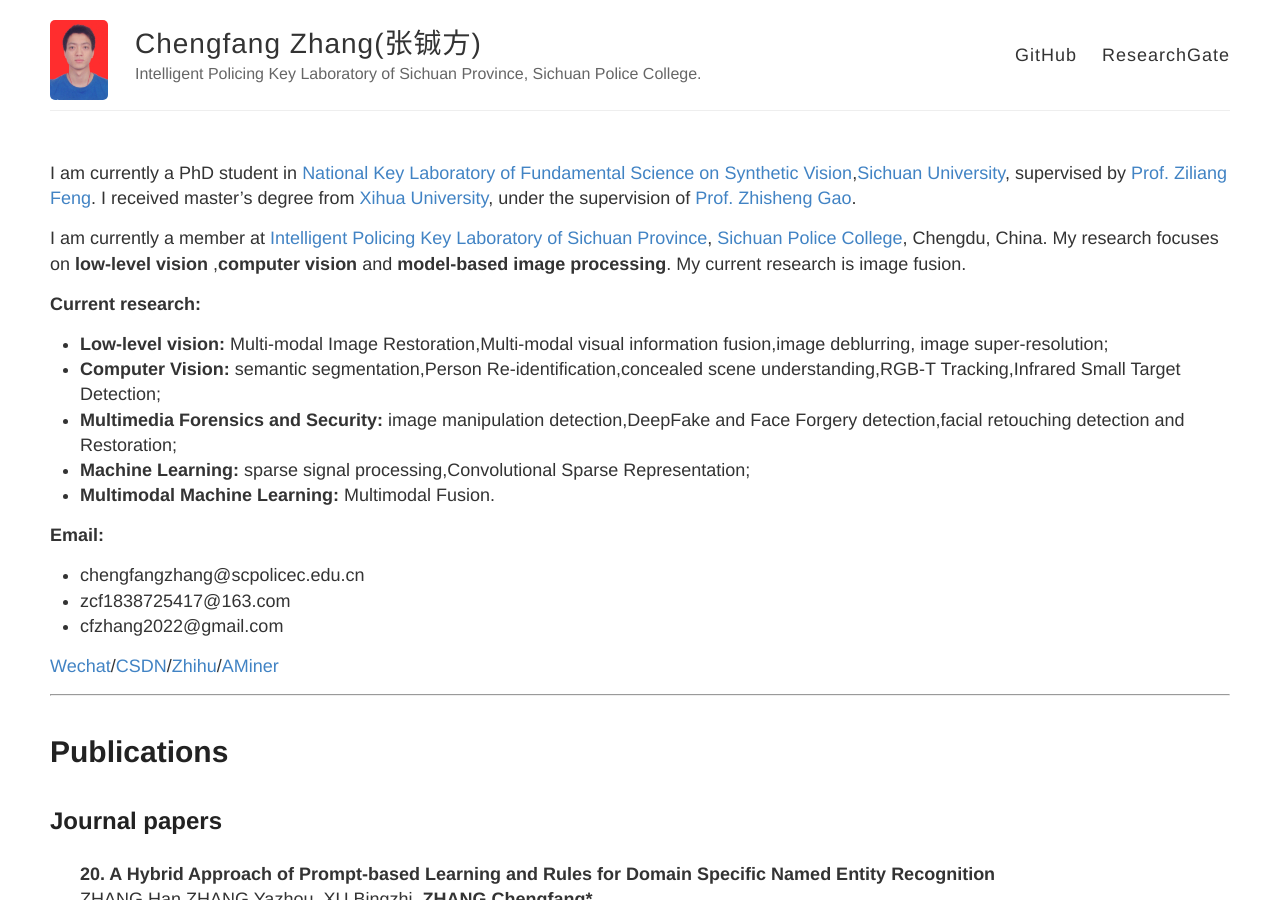
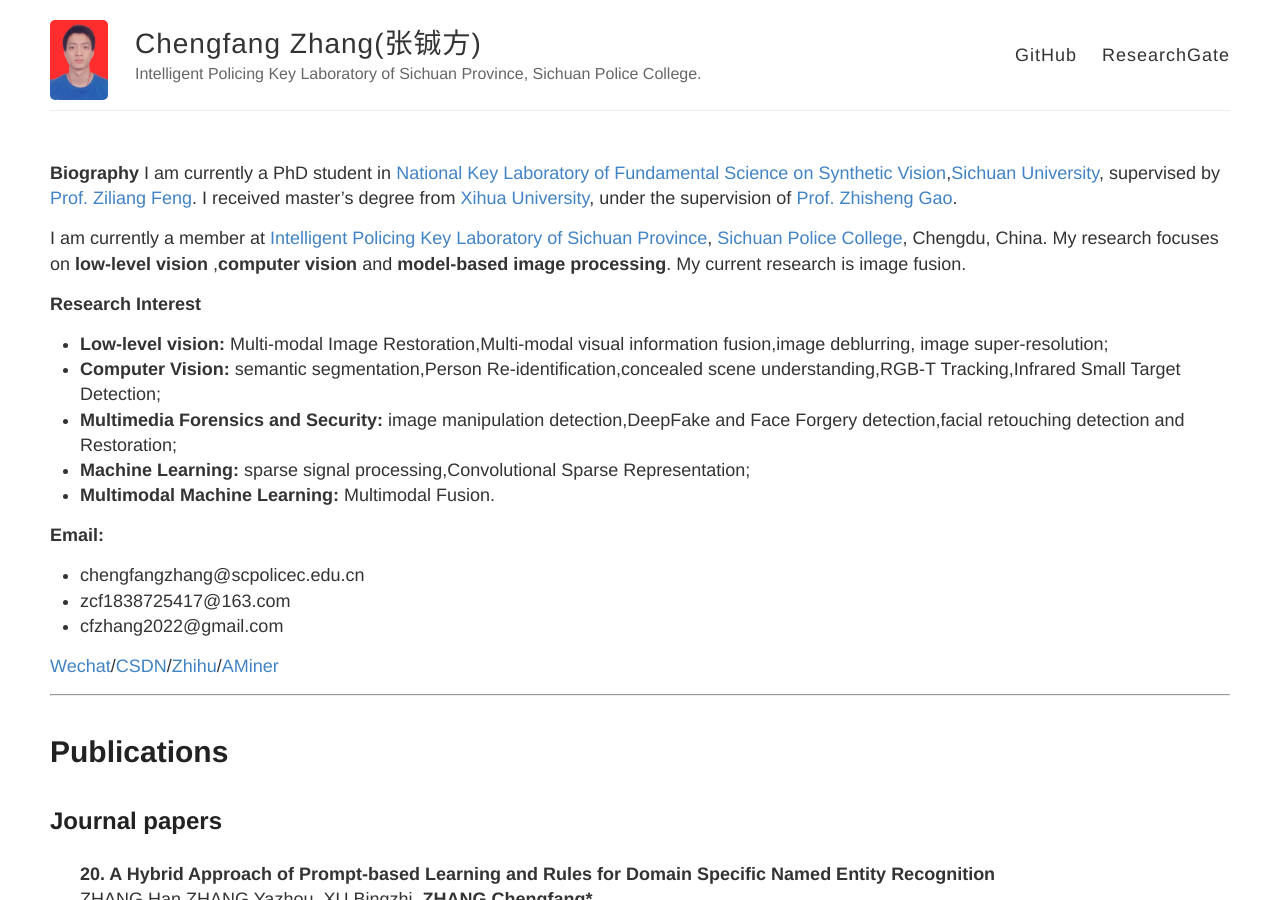
Before and after one commit to ChengfangZhang117/ChengfangZhang117.github.io, a Jekyll site: the page built from index.md, in a window 1280 px wide and 900 px high. Built offline with Jekyll 4.4.1, drawn with Linux system fonts in a browser that asks for light colours; our own code applies the rules of GitHub Pages for plain Markdown files.

Commit message:
index.md

```diff
--- a/index.md
+++ b/index.md
@@ -1,8 +1,9 @@
+**Biography**
 I am currently a PhD student in [National Key Laboratory of Fundamental Science on Synthetic Vision](https://vs.scu.edu.cn/),[Sichuan University](https://www.scu.edu.cn/), supervised by [Prof. Ziliang Feng](https://vs.scu.edu.cn/info/1062/1368.htm). I received master's degree from [Xihua University](https://www.xhu.edu.cn/), under the supervision of [Prof. Zhisheng Gao](https://teacher.xhu.edu.cn/jsj/gzs/list.psp).
 
 I am currently a member at [Intelligent Policing Key Laboratory of Sichuan Province](https://ipklsc.scpolicec.edu.cn/index.htm), [Sichuan Police College](https://www.scpolicec.edu.cn/), Chengdu, China. My research focuses on **low-level vision** ,**computer vision** and **model-based image processing**. My current research is image fusion.
 
-**Current research:**
+**Research Interest**
 + **Low-level vision:** Multi-modal Image Restoration,Multi-modal visual information fusion,image deblurring, image super-resolution;
 + **Computer Vision:** semantic segmentation,Person Re-identification,concealed scene understanding,RGB-T Tracking,Infrared Small Target Detection;
 + **Multimedia Forensics and Security:** image manipulation detection,DeepFake and Face Forgery detection,facial retouching detection and Restoration;
```
